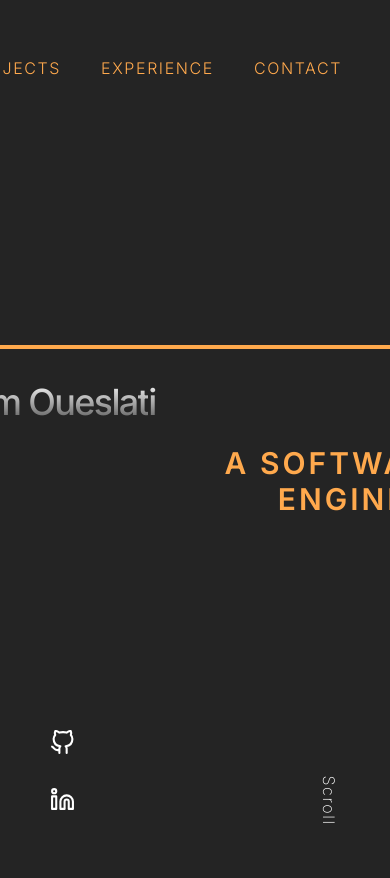
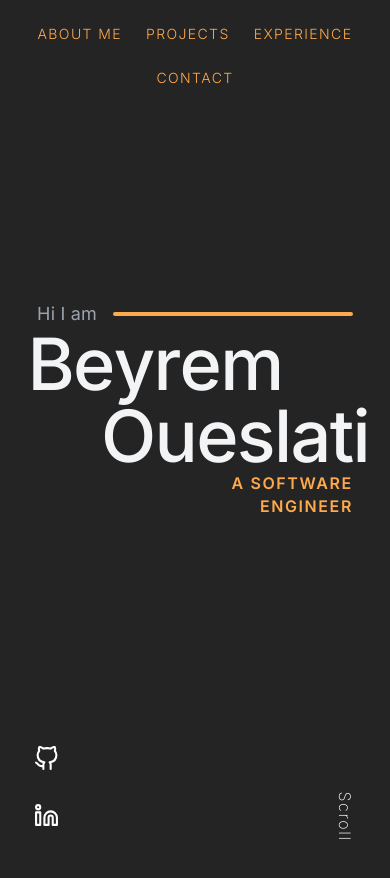
Before and after one commit to beyremweslati/Portfolio, a React (Vite) app: page / in a window 390 px wide. Shown: the top 878 px of the page. Built offline with nearby package versions, Linux system fonts and the light colour scheme.

Commit message:
improve responsiveness for different screen sizes

```diff
--- a/src/components/ProjectCard.jsx
+++ b/src/components/ProjectCard.jsx
@@ -28,12 +28,15 @@ const ProjectCard = ({ title, subtitle, description, imageList }) => {
   };
 
   return (
+    <>
       <div className="border border-white/40 rounded-md w-full h-fill projectCard bg-(--bg)">
-      <div className="flex flex-row items-center h-full">
+        <div className="flex flex-col items-center h-full lg:flex-row">
           <div className="p-4 flex-1 flex flex-col gap-8 m-2">
             <div className="flex flex-col gap-2 border-b-(--orange) border-b-3">
               <h3 className="text-xl font-semibold text-(--orange)">{title}</h3>
-            <h4 className="text-lg font-medium text-white pb-3">{subtitle}</h4>
+              <h4 className="text-lg font-medium text-white pb-3">
+                {subtitle}
+              </h4>
             </div>
             <div>
               <p className="text-white/55 text-sm whitespace-pre-line">
@@ -84,6 +87,7 @@ const ProjectCard = ({ title, subtitle, description, imageList }) => {
             </button>
           </div>
         </div>
+      </div>
       {selectedImg && (
         <div
           className="fixed inset-0 bg-black/80 flex items-center justify-center z-50"
@@ -92,14 +96,14 @@ const ProjectCard = ({ title, subtitle, description, imageList }) => {
           <img
             src={selectedImg}
             alt="fullscreen"
-            className="max-w-[90%] max-h-[90%] object-contain rounded-md"
+            className="w-auto h-auto max-w-[95vw] max-h-[95vh] object-contain rounded-md"
           />
           <button className="absolute top-5 right-5 text-white text-2xl">
             X
           </button>
         </div>
       )}
-    </div>
+    </>
   );
 };
 
--- a/src/components/TopBar.jsx
+++ b/src/components/TopBar.jsx
@@ -14,7 +14,7 @@ function TopBar() {
 
   return (
     <>
-      <div className="flex flex-row m-12 mt-14 gap-10 text-base font-light justify-end text-[var(--orange)] tracking-widest">
+      <div className="flex flex-wrap justify-center sm:justify-end gap-6 sm:gap-10 px-4 sm:m-12 mt-6 sm:mt-14 text-sm sm:text-base font-light text-[var(--orange)] tracking-widest">
         <div className="relative after:absolute after:left-0 after:-bottom-1 after:h-[2px] after:w-0 after:bg-[var(--orange)] after:transition-all after:duration-300 hover:after:w-full item">
           <a href="#about">ABOUT ME</a>
         </div>
--- a/src/index.css
+++ b/src/index.css
@@ -7,10 +7,6 @@
   --bg: #242424;
   --border: #2e303a;
   --code-bg: #1f2028;
-  --accent: #c084fc;
-  --accent-bg: rgba(192, 132, 252, 0.15);
-  --accent-border: rgba(192, 132, 252, 0.5);
-  --social-bg: rgba(47, 48, 58, 0.5);
   --shadow:
     rgba(0, 0, 0, 0.4) 0 10px 15px -3px, rgba(0, 0, 0, 0.25) 0 4px 6px -2px;
 
@@ -48,6 +44,10 @@
   filter: invert(1) brightness(2);
 }
 
+html {
+  scroll-behavior: smooth;
+}
+
 body {
   margin: 0;
 }
@@ -61,11 +61,6 @@ h2 {
 h1 {
   letter-spacing: -1.68px;
   color: var(--text-h);
-
-  @media (max-width: 1024px) {
-    font-size: 36px;
-    margin: 20px 0;
-  }
 }
 
 h2 {
@@ -85,18 +80,3 @@ h2 {
 p {
   margin: 0;
 }
-
-code,
-.counter {
-  font-family: var(--mono);
-  display: inline-flex;
-  border-radius: 4px;
-  color: var(--text-h);
-}
-
-code {
-  font-size: 15px;
-  line-height: 135%;
-  padding: 4px 8px;
-  background: var(--code-bg);
-}
--- a/src/sections/About.jsx
+++ b/src/sections/About.jsx
@@ -26,7 +26,7 @@ function About() {
 
     const t1 = gsap.timeline({
       scrollTrigger: {
-        trigger: "#lastText",
+        trigger: ".card",
         start: "bottom bottom",
         pin: false,
         toggleActions: "play none none reverse",
@@ -110,9 +110,9 @@ function About() {
       <div className="w-full flex flex-col items-center pb-10 aboutsub">
         <h2 className="text-(--orange)">About Me</h2>
       </div>
-      <div className="flex-1 flex w-full flex-row items-center justify-between p-5 2xl:p-30">
-        <div className="flex flex-1 justify-end relative">
-          <div className="relative w-3/4 max-w-md flex justify-center items-center">
+      <div className="flex-1 flex w-full flex-col items-center justify-between gap-5 lg:flex-row lg:gap-0 2xl:p-30">
+        <div className="flex flex-1 relative justify-center lg:justify-end">
+          <div className="relative w-fit max-w-md flex justify-center items-center">
             <div className="relative z-10 rounded-2xl overflow-hidden shadow-2xl border border-gray-700/50 h-135 w-4/5 card">
               <img
                 src={profilePic}
@@ -163,7 +163,8 @@ function About() {
           </div>
         </div>
 
-        <div className="flex-1 flex flex-col justify-center px-10 md:px-12 lg:pr-24 space-y-6 text-lg font-light leading-relaxed text-gray-300 border-l-2 border-(--orange) borderLine">
+        <div className="flex-1 w-full flex flex-col justify-center items-center px-10 md:px-12 lg:pr-24 space-y-6 text-md font-light leading-relaxed text-gray-300 border-(--orange) borderLine lg:border-l-2 lg:text-lg">
+          <div>
             <p className="aboutText">
               My journey in the field of technology began with a passion for
               robotics and problem-solving. Over the years, this curiosity has
@@ -180,14 +181,15 @@ function About() {
             <p className="aboutText">
               Today, I'm a Computer Science student focused on building
               intelligent systems. I work with full-stack applications, APIs,
-            databases, and intelligent systems, creating software for real-world
-            use cases and integrating modern AI concepts.
+              databases, and intelligent systems, creating software for
+              real-world use cases and integrating modern AI concepts.
             </p>
             <br />
-          <p className="aboutText" id="lastText">
+            <p className="aboutText text-start" id="lastText">
               I am constantly learning, experimenting with new technologies, and
               looking for opportunities to grow and improve.
             </p>
+          </div>
         </div>
       </div>
     </div>
--- a/src/sections/Contact.jsx
+++ b/src/sections/Contact.jsx
@@ -103,7 +103,10 @@ const Contact = () => {
     });
   });
   return (
-    <div className="flex-1 flex items-center flex-col h-fit mb-15" id="contact">
+    <div
+      className="flex-1 flex items-center flex-col h-fit mb-15 p-5 "
+      id="contact"
+    >
       <div className="w-full flex flex-col items-center">
         <h2 className="text-(--orange) contactSub">Contact Me</h2>
         <p className="text-gray-300 text-2xl text-center contactText">
@@ -112,7 +115,7 @@ const Contact = () => {
           Drop me a message, and 'll be in touch soon!
         </p>
       </div>
-      <div className="w-1/2 mt-5 ">
+      <div className="w-fit mt-5 lg:w-1/2 ">
         <form
           className="flex flex-col items-center contact-form"
           onSubmit={handleSubmit}
--- a/src/sections/Hero.jsx
+++ b/src/sections/Hero.jsx
@@ -7,11 +7,11 @@ import { SplitText } from "gsap/SplitText.js";
 
 function Hero() {
   useGSAP(() => {
+    const mm = gsap.matchMedia();
+
     const nextSection = document.querySelector("#about");
     const heroSplit = new SplitText(".title", { type: "chars, words" });
     const paraSplit = new SplitText(".sub", { type: "lines" });
-
-    heroSplit.chars.forEach((char) => char.classList.add("text-gradient"));
 
     gsap.from("#line", {
       scaleX: 0,
@@ -44,6 +44,7 @@ function Hero() {
       delay: 1.5,
     });
 
+    mm.add("(min-width: 1024px)", () => {
       gsap
         .timeline({
           scrollTrigger: {
@@ -51,13 +52,15 @@ function Hero() {
             start: "top top",
             end: "+=119%",
             scrub: 1,
-          pin: false,
           },
         })
         .to(".scroll", {
           y: () => nextSection.offsetTop,
           ease: "power1.inOut",
         });
+    });
+
+    return () => mm.revert();
   }, []);
 
   return (
@@ -67,23 +70,30 @@ function Hero() {
           <div className="flex items-center gap-4 text-lg">
             <p className="shrink-0 intro">Hi I am</p>
             <div
-              className="h-1 w-138 bg-(--orange) rounded-full"
+              className="h-1 w-60 md:w-151 lg:w-187 bg-(--orange) rounded-full"
               id="line"
             ></div>
           </div>
 
-          <h1 className="text-[100px] leading-[1.2] title text-gradient">
-            Beyrem Oueslati
+          <h1 className="text-center leading-[0.9] title">
+            <span className="block md:inline-block text-7xl md:text-8xl lg:text-[130px] -translate-x-10 md:translate-x-0">
+              Beyrem
+            </span>
+
+            <span className="block md:inline-block text-7xl md:text-8xl lg:text-[130px] translate-x-10 md:translate-x-0 md:ml-4">
+              Oueslati
+            </span>
           </h1>
 
-          <div className="self-end -translate-x-10 text-right text-(--orange) text-3xl font-semibold tracking-widest sub">
-            <p>A SOFTWARE</p>
-            <p>ENGINEER</p>
+          <div className="self-end text-right text-(--orange) text-md sm:text-xl md:text-2xl lg:text-3xl font-semibold tracking-widest md:-translate-x-10 sub">
+            <p>
+              A SOFTWARE <br /> ENGINEER
+            </p>
           </div>
         </div>
       </div>
-      <div className="flex-1 w-full flex justify-between p-8">
-        <div className=" w-15 flex justify-end items-center flex-col gap-8 scroll ">
+      <div className="flex-1 w-full flex justify-between p-4 md:p-8">
+        <div className=" w-15 flex justify-end items-center flex-col gap-8 scroll">
           <a
             href="https://github.com/beyremweslati"
             target="_blank"
--- a/src/sections/Projects.jsx
+++ b/src/sections/Projects.jsx
@@ -88,7 +88,7 @@ const Projects = () => {
     >
       <div className="w-full flex flex-col items-center">
         <h2 className="text-(--orange) projectTitle">Projects</h2>
-        <p className="text-gray-300 text-2xl projectText">
+        <p className="text-gray-300 text-2xl projectText text-center">
           Combining Software Engineering, Artificial Intelligence, and
           continuous learning.
         </p>
```
Lines whose indentation alone changed are shown as unchanged.
